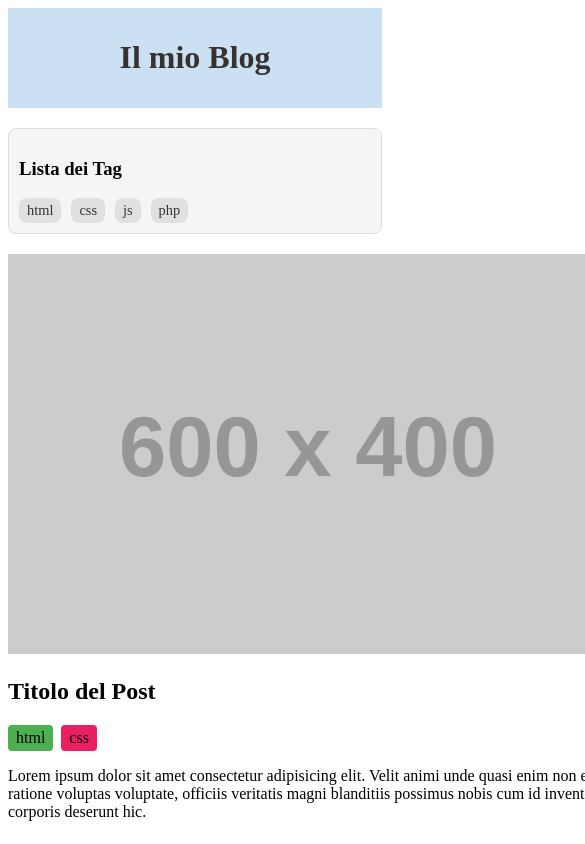
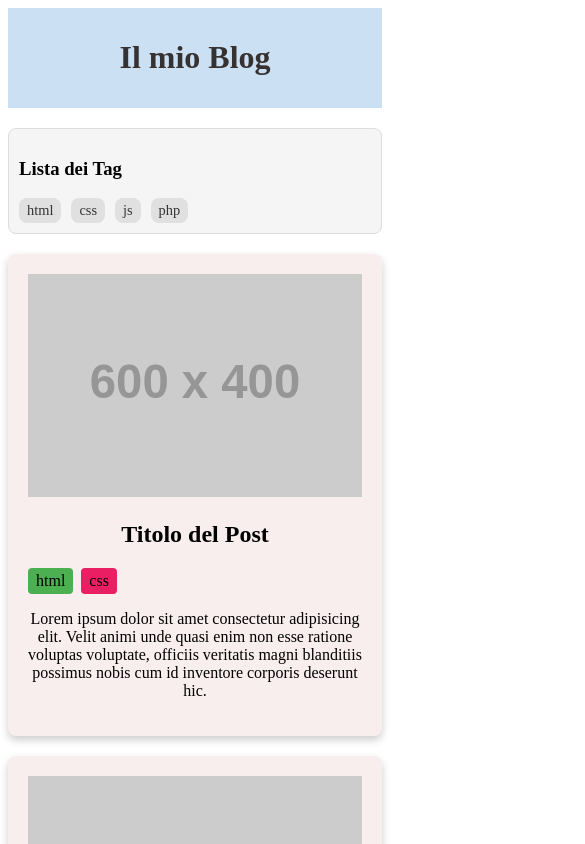
Before and after one commit to GiovanniYahyaLaassel/react-props, a React (Vite) app: page / in a window 390 px wide. Shown: the top 844 px of the page, 585 px wide, since content can reach past the window. Built offline with nearby package versions, Linux system fonts and the light colour scheme.

Commit message:
modification of card layout and addition of media queries

```diff
--- a/src/App.module.css
+++ b/src/App.module.css
@@ -38,3 +38,10 @@
     grid-template-columns: repeat(2, 1fr);
     }
 }
+
+
+@media (max-width: 480px) {
+    .cardsContainer{
+    grid-template-columns: 1fr;
+    }
+}
--- a/src/components/Card.module.css
+++ b/src/components/Card.module.css
@@ -11,3 +11,20 @@
     padding: 4px 8px;
     border-radius: 4px;
 }
+
+img{
+    width: 100%;
+    height: auto;
+}
+
+
+.card{
+    background-color: #f8eeee;
+    border-radius: 8px;
+    box-shadow: 0 4px 8px rgb(0, 0, 0, 0.2);
+    margin: 20px auto;
+    overflow: hidden;
+    text-align: center;
+    margin: 0 auto;
+    padding: 20px;
+}
```
